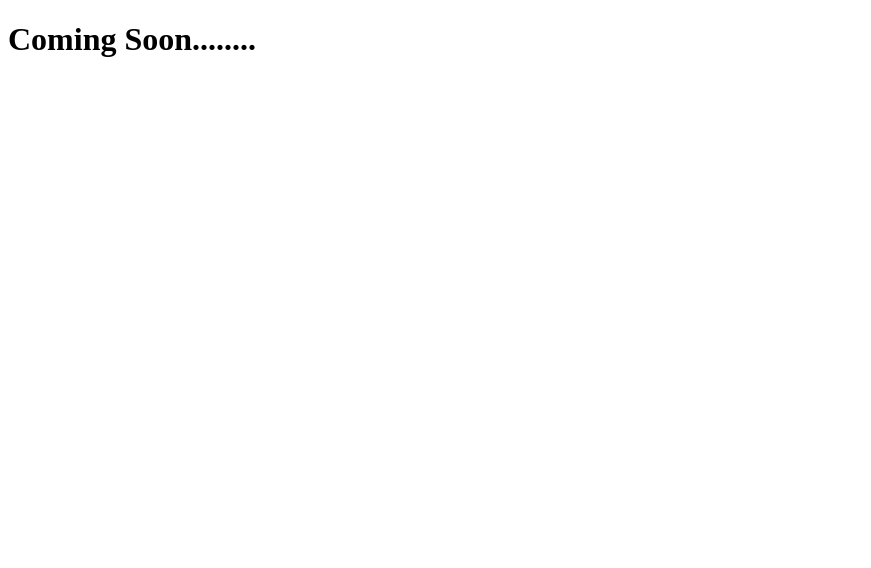
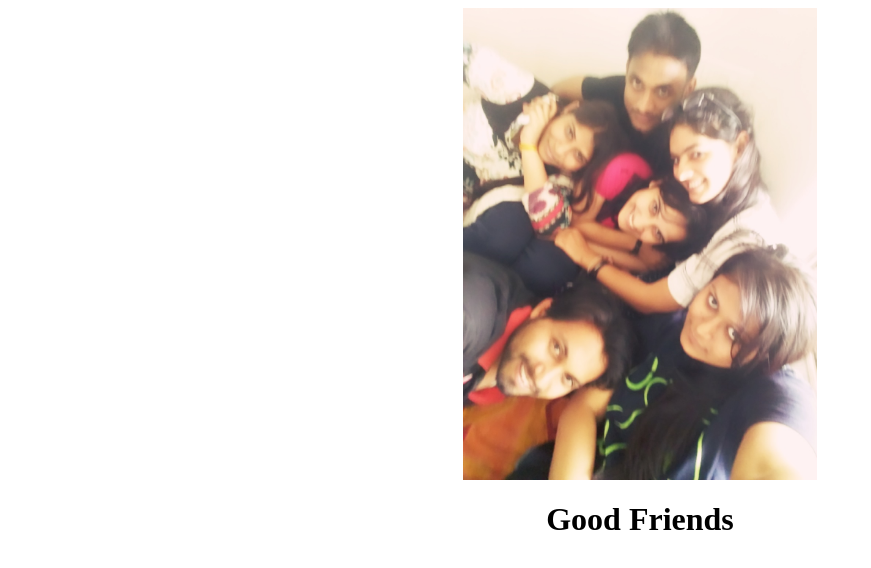
Before and after one commit to tribhuvan4/tribhuvan4.github.io, a plain HTML site: page index.html in a window 1280 px wide. Shown: the whole page, without its empty margins (0-871 px from the left). Drawn offline with Linux system fonts and the light colour scheme.

Commit message:
add image

```diff
--- a/index.html
+++ b/index.html
@@ -2,8 +2,21 @@
 <html>
 <head>
 	<title>Tribhuvan WebSite</title>
+	<style>
+	.container {
+
+    display: block;
+    margin: 0 auto;
+    width: 28%;
+
+	}
+	</style>
 </head>
 <body>
-<h1>Coming Soon........</h1>
+<div>
+<img src="img/friends.jpg" class="container">
+</div>
+<h1 style="text-align:center;">Good Friends </h1>
+
 <body>
 </html>
```
Also changed, not shown: img/friends.jpg (added).
